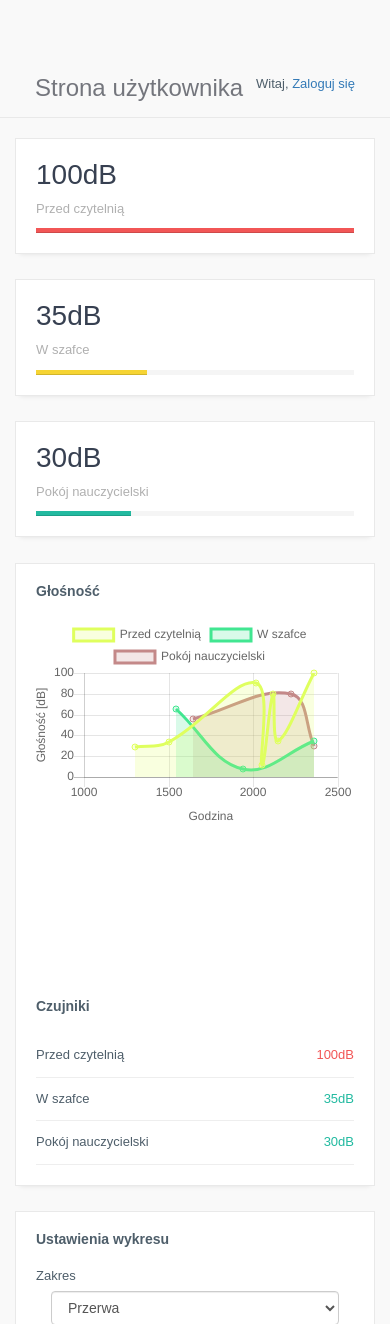
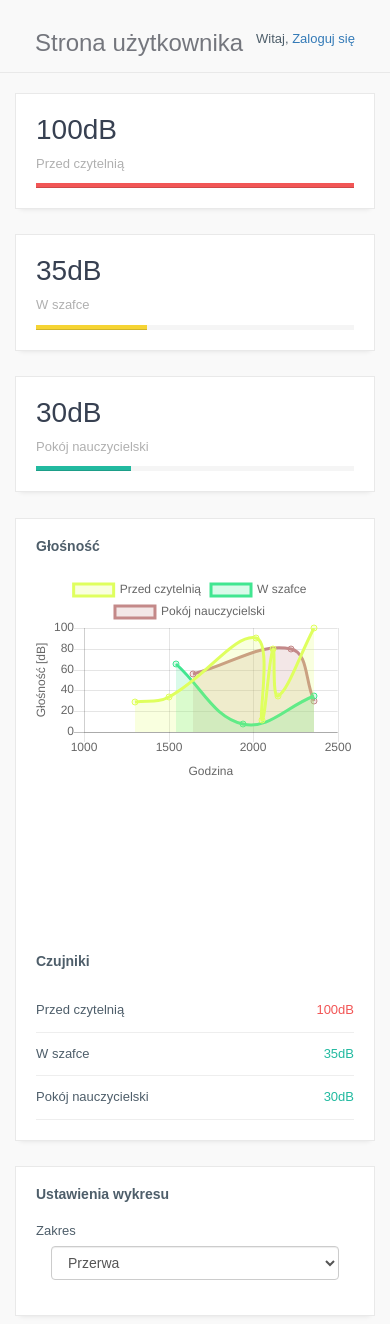
Before and after one commit to przemub/halaseon, a Django app: page / in a window 390 px wide. Shown: the top 1324 px of the page. Run offline with Django 3.2, Linux system fonts and the light colour scheme; data comes from the database, SQL or seed files in the repository; both versions use the stored data as it was after the commit; some libraries are stand-ins or nearby versions.

Commit message:
Poprawienie bledow

```diff
--- a/międzymordzie/halaseon/settings.py
+++ b/międzymordzie/halaseon/settings.py
@@ -11,6 +11,7 @@ https://docs.djangoproject.com/en/1.10/ref/settings/
 """
 
 import os
+import mimetypes
 
 # Build paths inside the project like this: os.path.join(BASE_DIR, ...)
 BASE_DIR = os.path.dirname(os.path.dirname(os.path.abspath(__file__)))
@@ -120,6 +121,7 @@ USE_TZ = True
 # https://docs.djangoproject.com/en/1.10/howto/static-files/
 
 STATIC_URL = '/static/'
+mimetypes.add_type("text/css",".css", True)
 
-DEBUG = TEMPLATE_DEBUG = False
-ALLOWED_HOSTS = ['*',]
+#DEBUG = TEMPLATE_DEBUG = False
+#ALLOWED_HOSTS = ['*',]
--- a/międzymordzie/pomiary/static/pomiary/modern.css
+++ b/międzymordzie/pomiary/static/pomiary/modern.css
@@ -360,6 +360,6 @@ label {
 		padding:60px 0 50px!important
 	}
 	.page-horizontal-bar .page-inner,.page-horizontal-bar.page-sidebar-fixed.page-header-fixed .page-inner,.small-sidebar.page-header-fixed.page-horizontal-bar:not(.page-sidebar-fixed) .page-inner,.small-sidebar.page-sidebar-fixed.page-header-fixed.page-horizontal-bar .page-inner {
-		padding:60px 0 50px
+		padding:15px 0 50px
 	}
 }
--- a/międzymordzie/pomiary/templates/pomiary/index.html
+++ b/międzymordzie/pomiary/templates/pomiary/index.html
@@ -220,7 +220,7 @@
 			{{ sonda|cut:" " |cut:"ą" |cut:"ś" |cut:"ć" |cut:"ę" |cut:"ż" |cut:"ń"}} = {
 				label: "{{ sonda }}",
 				borderColor: "{{ sonda.kolor }}",
-				backgroundColor: " {{ sonda.kolor_alpha }}",
+				backgroundColor: "{{ sonda.kolor_alpha }}",
 				data: [
 					{% for pomiar in sonda.pomiary %}
 						{
--- a/międzymordzie/pomiary/views.py
+++ b/międzymordzie/pomiary/views.py
@@ -16,7 +16,7 @@ def initial(request):
 def live_update(request):
     dict = {}
     for sonda in context['sondy']:
-        dict[sonda.__str__()] = {'value': sonda.pomiary()[-1].wynik, 'time':{'godzina': sonda.pomiary()[-1].godzina(), 'hour': sonda.pomiary()[-1].data.hour(), 'minute': sonda.pomiary()[-1].data.minute(), 'data': sonda.pomiary()[-1].data.day}}
+        dict[sonda.__str__()] = {'value': sonda.pomiary()[-1].wynik, 'time':{'godzina': sonda.pomiary()[-1].godzina(), 'hour': sonda.pomiary()[-1].data.hour, 'minute': sonda.pomiary()[-1].data.minute, 'data': sonda.pomiary()[-1].data.day}}
 
     return JsonResponse(dict)
 
```
Also changed, not shown: międzymordzie/db.sqlite3.
